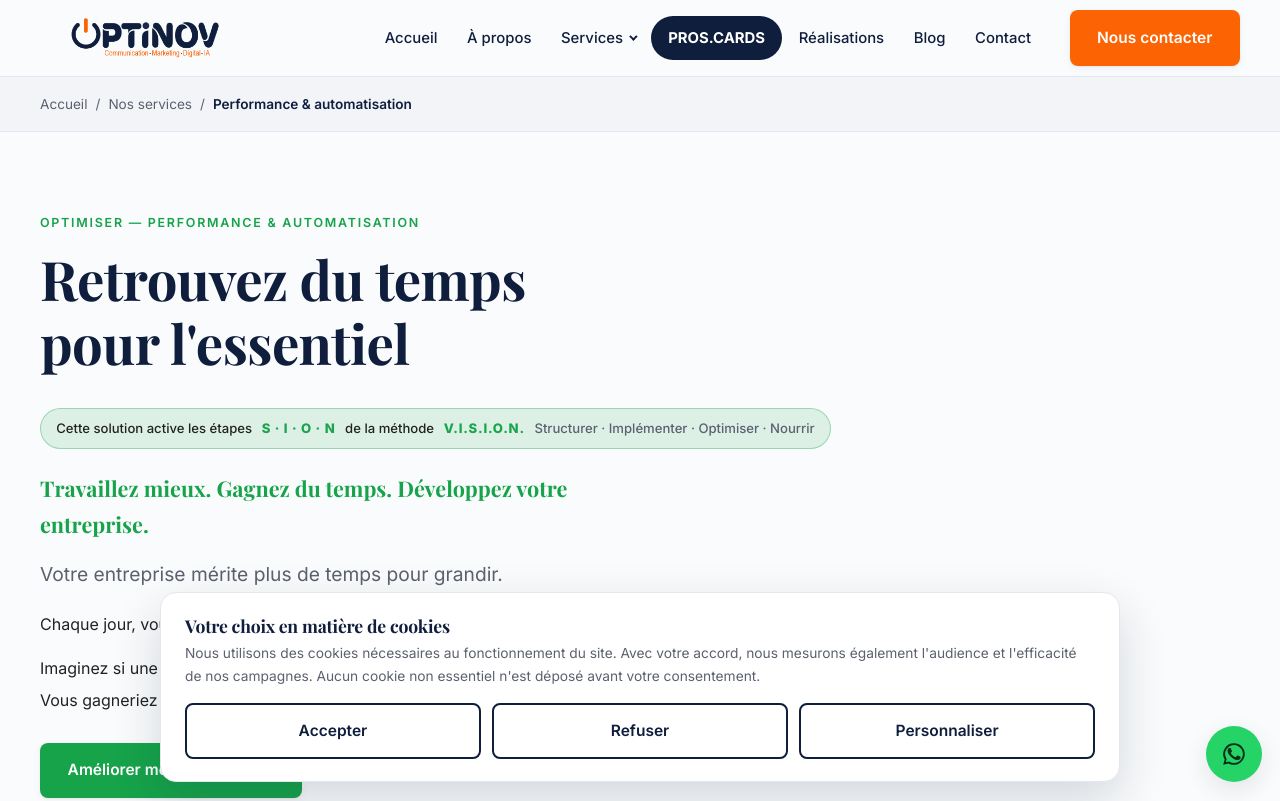
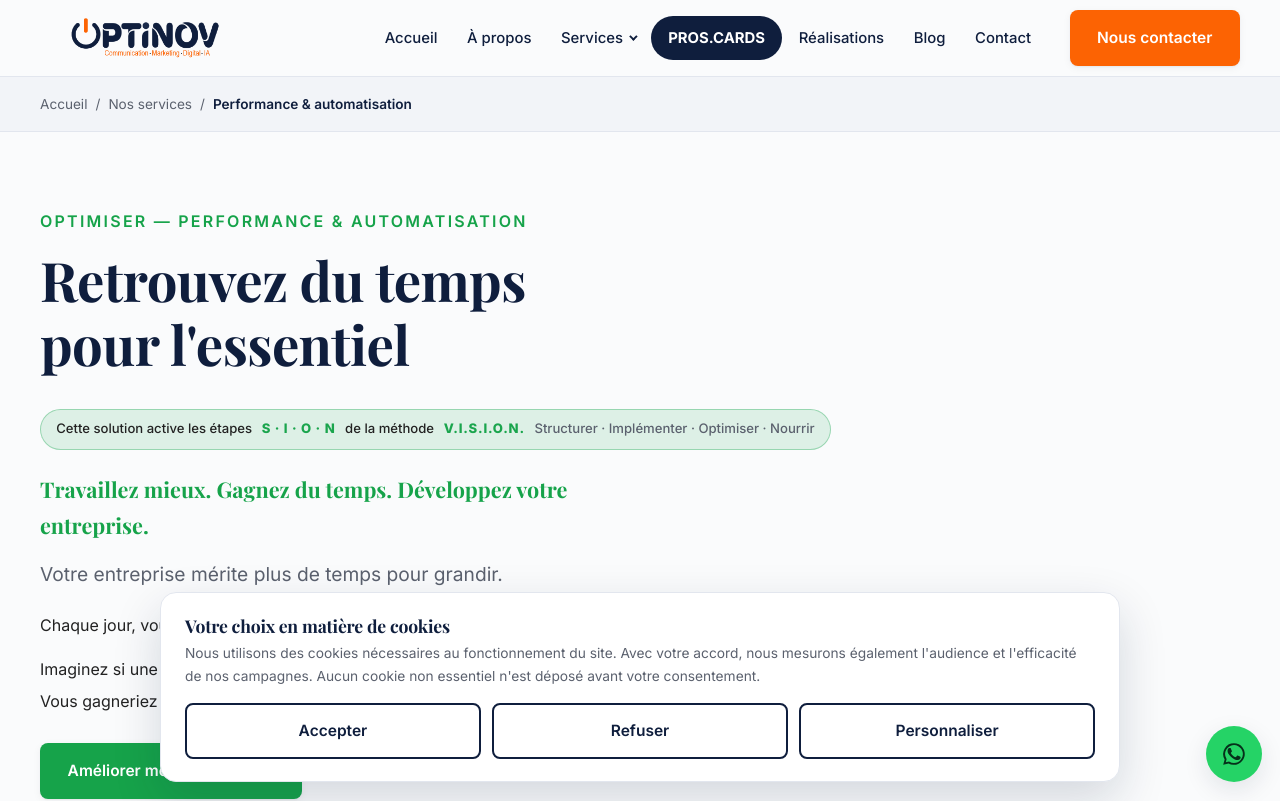
Before and after one commit to Paul-Aymard/optinov-agence, a Next.js app: page /services/automatisation-ia in a window 1280 px wide. Shown: the top 801 px of the page. Built offline with nearby package versions, Linux system fonts and the light colour scheme.

Commit message:
Services : verbe du hero agrandi + FAQ (questions/reponses) agrandies sur les pages services

```diff
--- a/app/globals.css
+++ b/app/globals.css
@@ -1073,3 +1073,10 @@ table.compare tbody tr:last-child th, table.compare tbody tr:last-child td { bor
 
 /* « FAQ » : police un peu plus grande (demande direction). */
 .eyebrow--faq { font-size: 1.05rem; }
+
+/* Intitulé « verbe — service » en haut des pages Services, agrandi (demande direction). */
+.service-page .svc-verbe { font-size: 1rem; }
+
+/* FAQ des pages Services : questions et réponses un peu plus grandes. */
+.service-page .accordion__btn { font-size: 1.2rem; }
+.service-page .accordion__panel { font-size: 1.02rem; }
```
